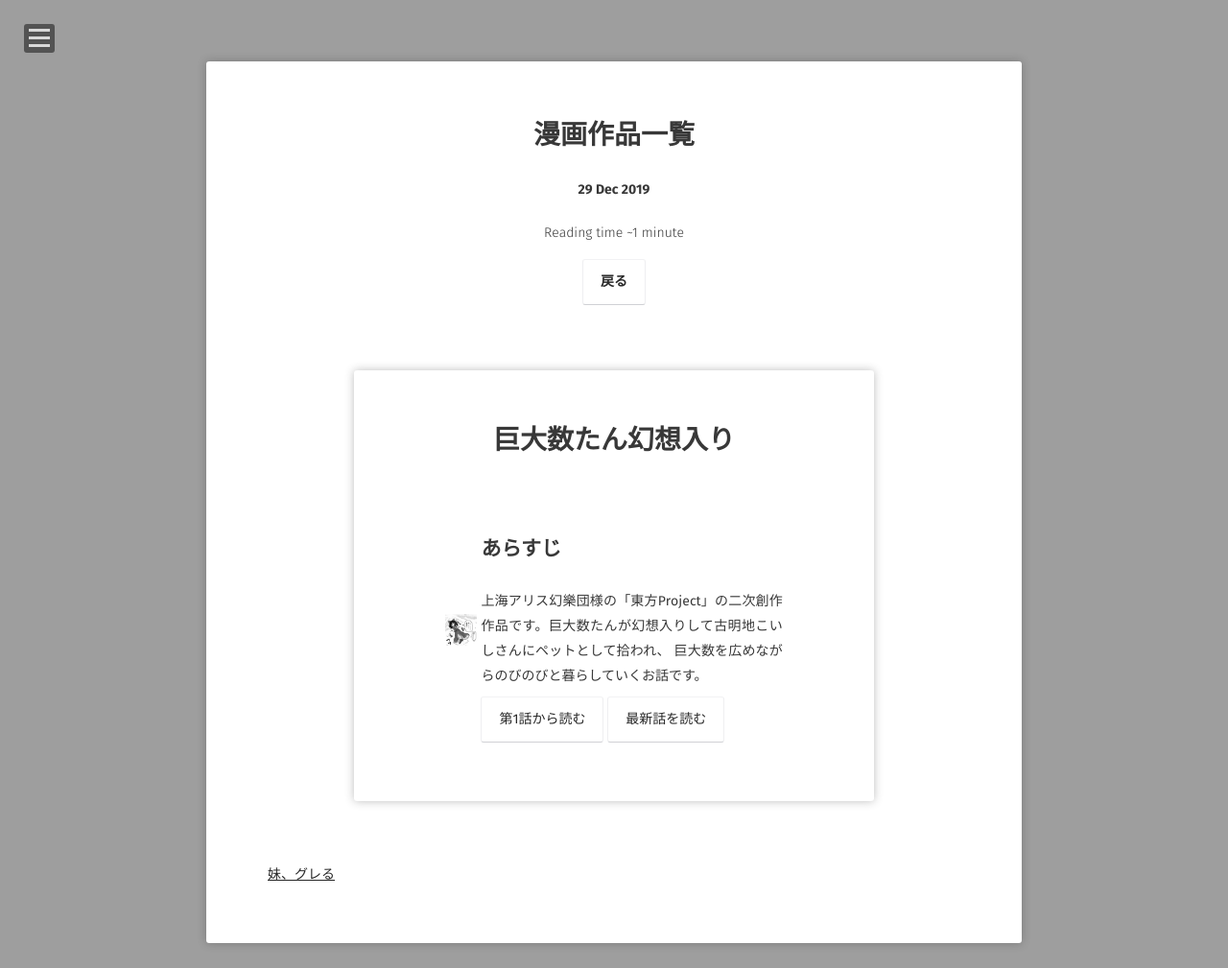
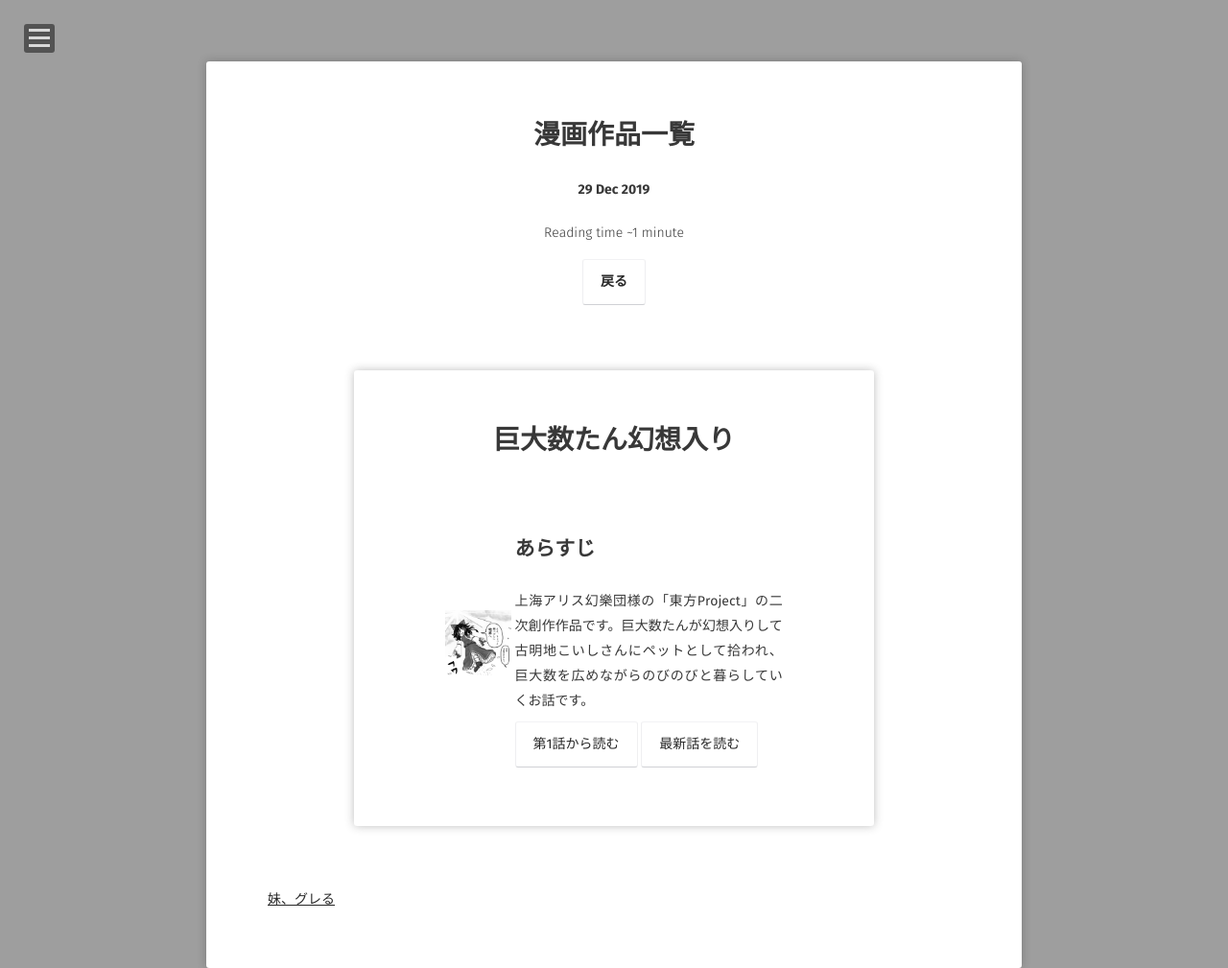
Before and after one commit to p-adic/p-adic.github.io, a Jekyll site: the page built from _posts/projects/0000-00-00-cartoon.md, in a window 1280 px wide. Shown: the whole page at 96% size. Built offline with Jekyll 4.4.1, drawn with Linux system fonts in a browser that asks for light colours; some web fonts are replaced; before the commit the page ends 983 px from its top, so only the background shows below that.

Commit message:
Update 0000-00-00-cartoon.md

```diff
--- a/_posts/projects/0000-00-00-cartoon.md
+++ b/_posts/projects/0000-00-00-cartoon.md
@@ -16,7 +16,7 @@ comments: true
     <div class="content">
       <table>
         <tr>
-          <td rowspan="3" width="10%">
+          <td rowspan="3" width="20%">
             <img src = "{{ site.url }}/assets/img/kyodaisuutan-gensouiri-logo.png">
           </td>
           <td>
```
